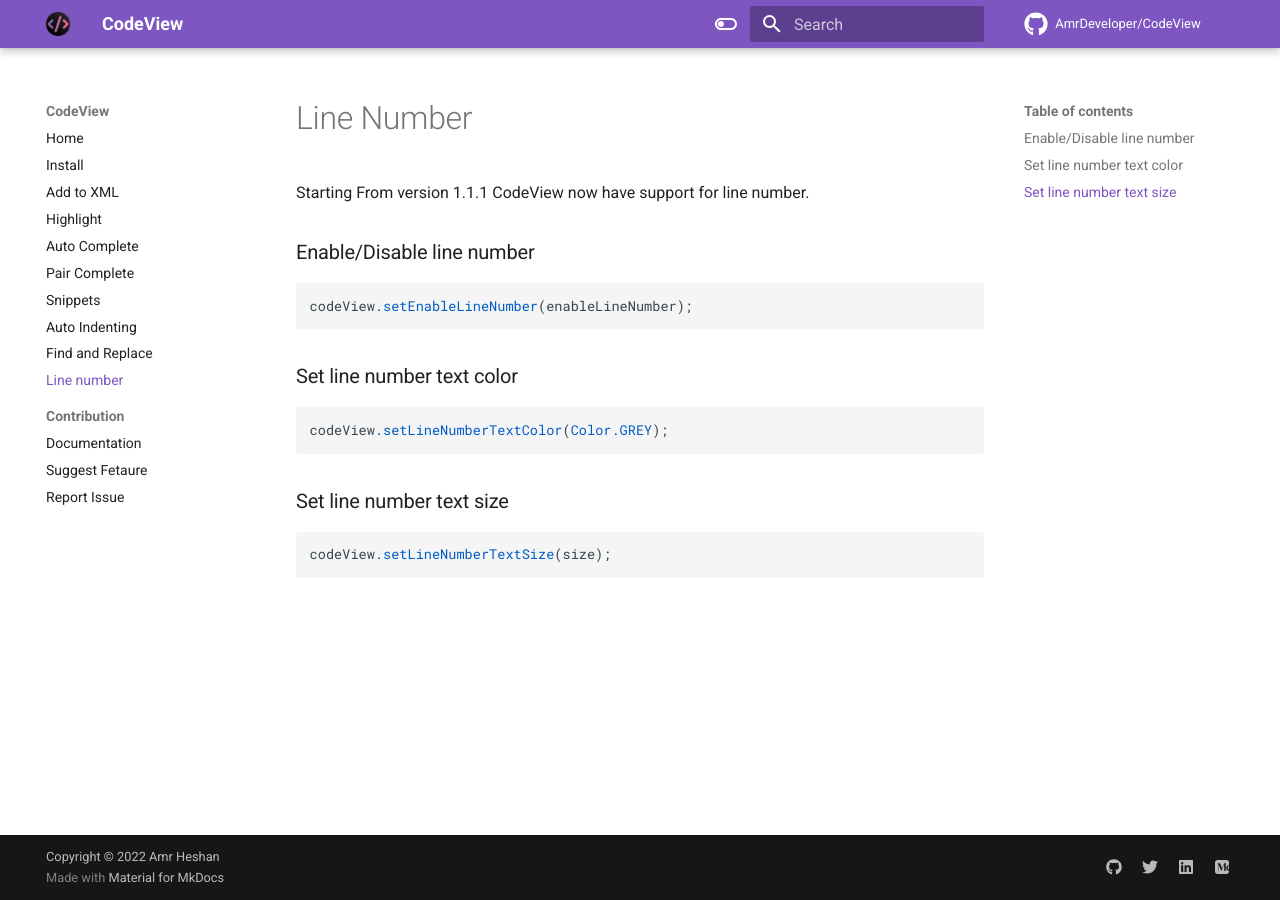
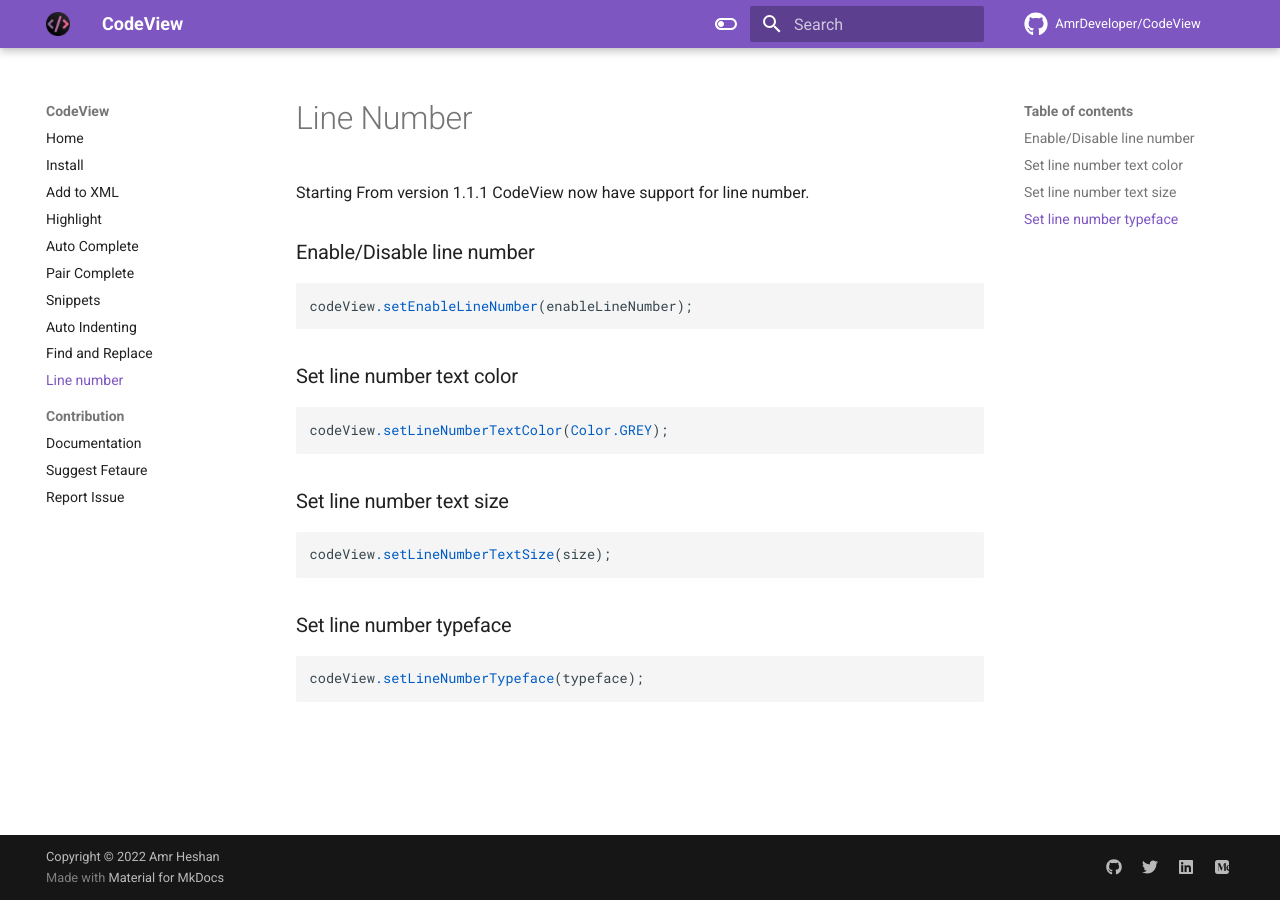
Before and after one commit to AmrDeveloper/CodeView, an MkDocs documentation site: the page built from docs/line-number.md, in a window 1280 px wide. Built offline with MkDocs 1.6.1 and Material for MkDocs 9.7.7, drawn with Linux system fonts in a browser that asks for light colours; nearby versions of some CDN libraries; comment, search, counter and statistics services are not loaded.

Commit message:
Add setLineNumberTypeface() to docs

````diff
--- a/docs/line-number.md
+++ b/docs/line-number.md
@@ -19,3 +19,9 @@
 ```
 codeView.setLineNumberTextSize(size);
 ```
+
+### Set line number typeface
+
+```
+codeView.setLineNumberTypeface(typeface);
+```
````
